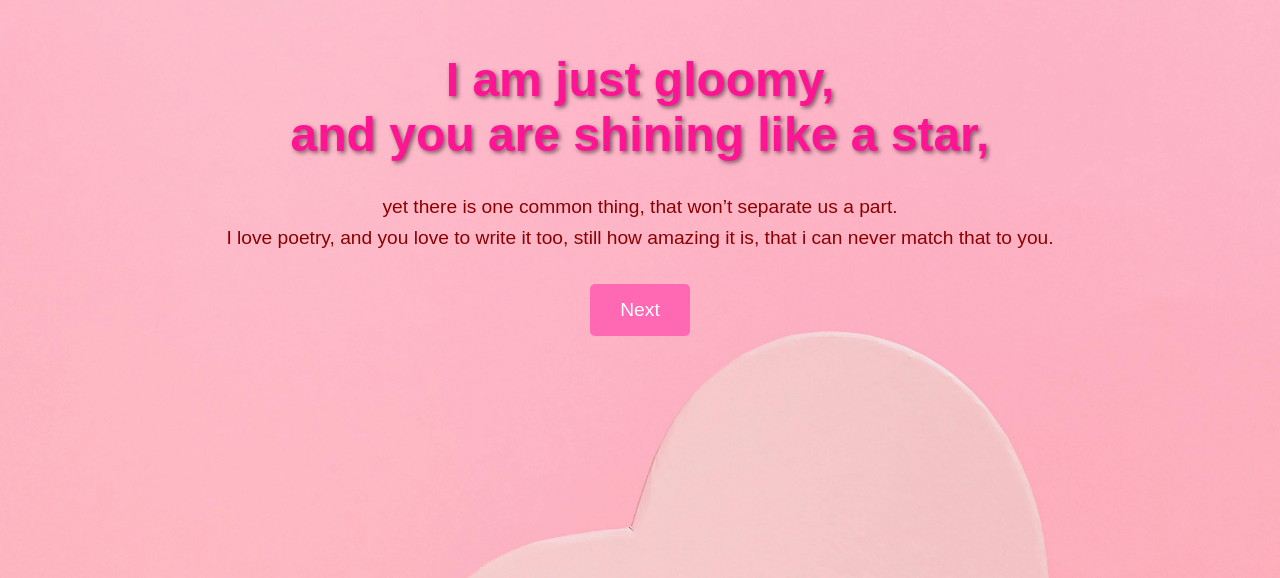
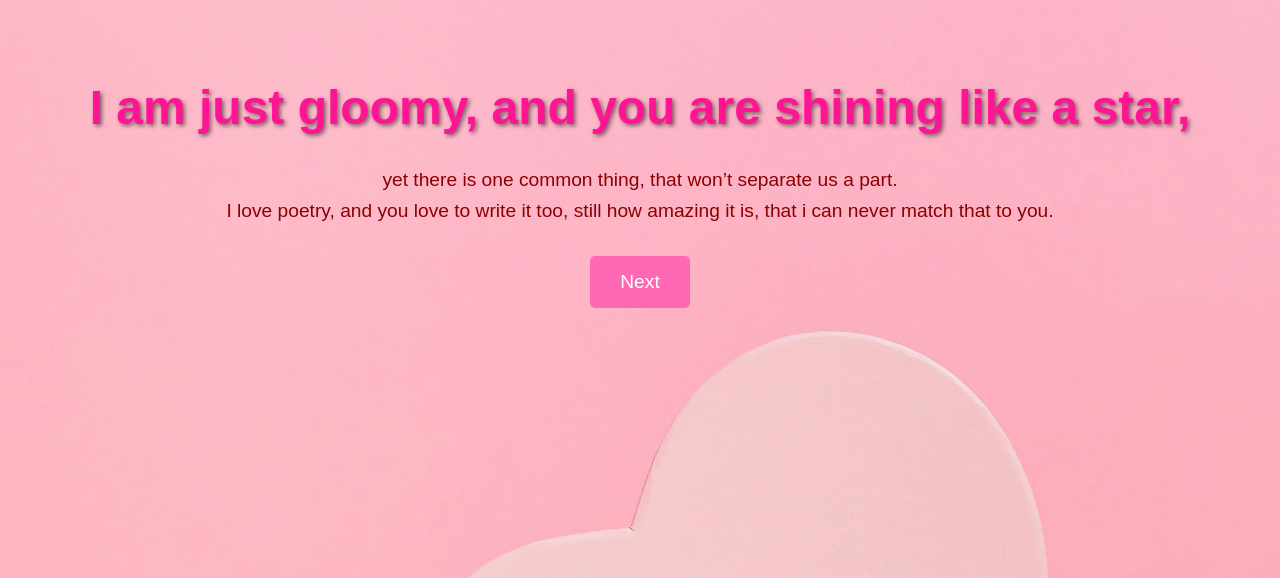
Before and after one commit to favorfahad/falling-in-love-with-you.github.io, a plain HTML site: page Website/page2.html in a window 1280 px wide. Shown: the part 222-800 px from the top of the page. Drawn offline with Linux system fonts and the light colour scheme.

Commit message:
Update page2.html

```diff
--- a/Website/page2.html
+++ b/Website/page2.html
@@ -22,6 +22,7 @@
             justify-content: center;
             min-height: 100vh;
             overflow: hidden;
+            max-height: 2000vh;
         }
 
         h1 {
@@ -66,7 +67,7 @@
     </style>
 </head>
 <body>
-    <h1>I am just gloomy, <br> and you are shining like a star,</h1>
+    <h1>I am just gloomy, and you are shining like a star,</h1>
     <p>yet there is one common thing, that won’t separate us a part. <br>
         I love poetry, and you love to write it too,
         still how amazing it is, that i can never match that to you.
```
